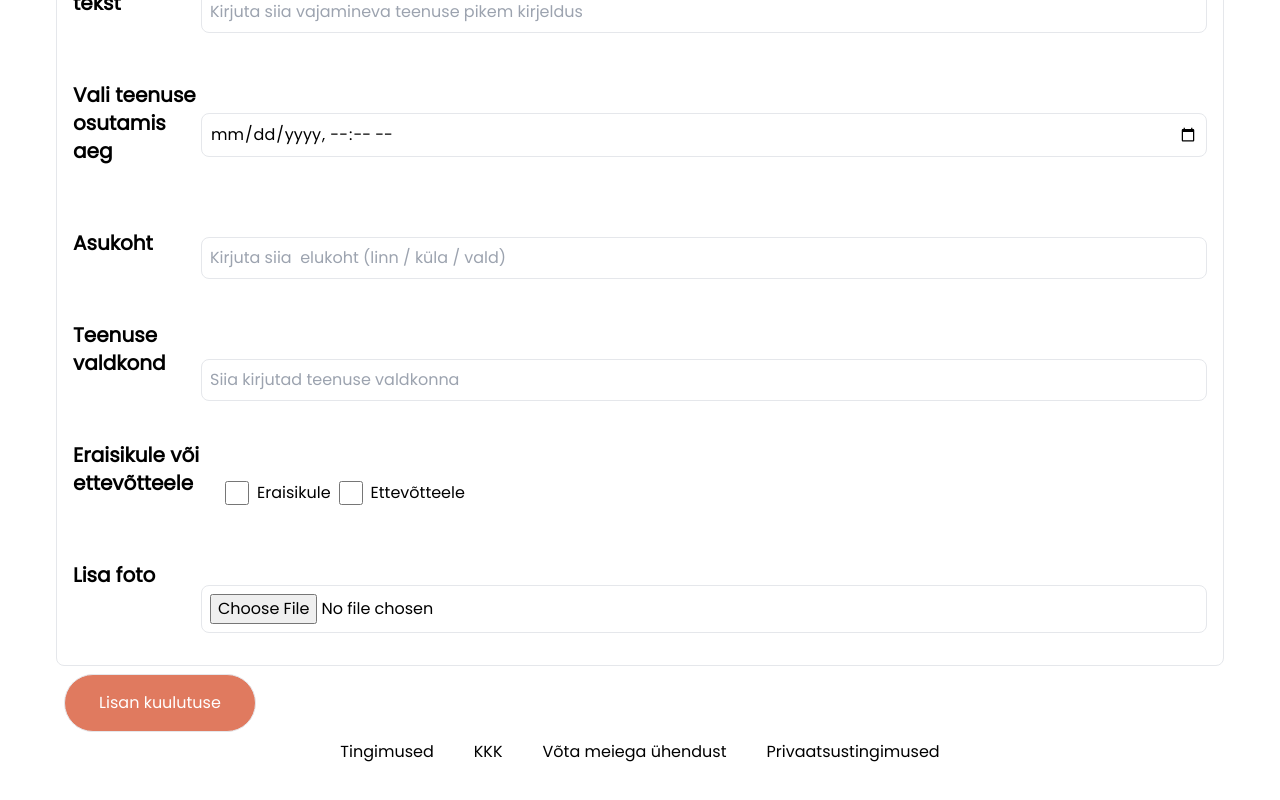
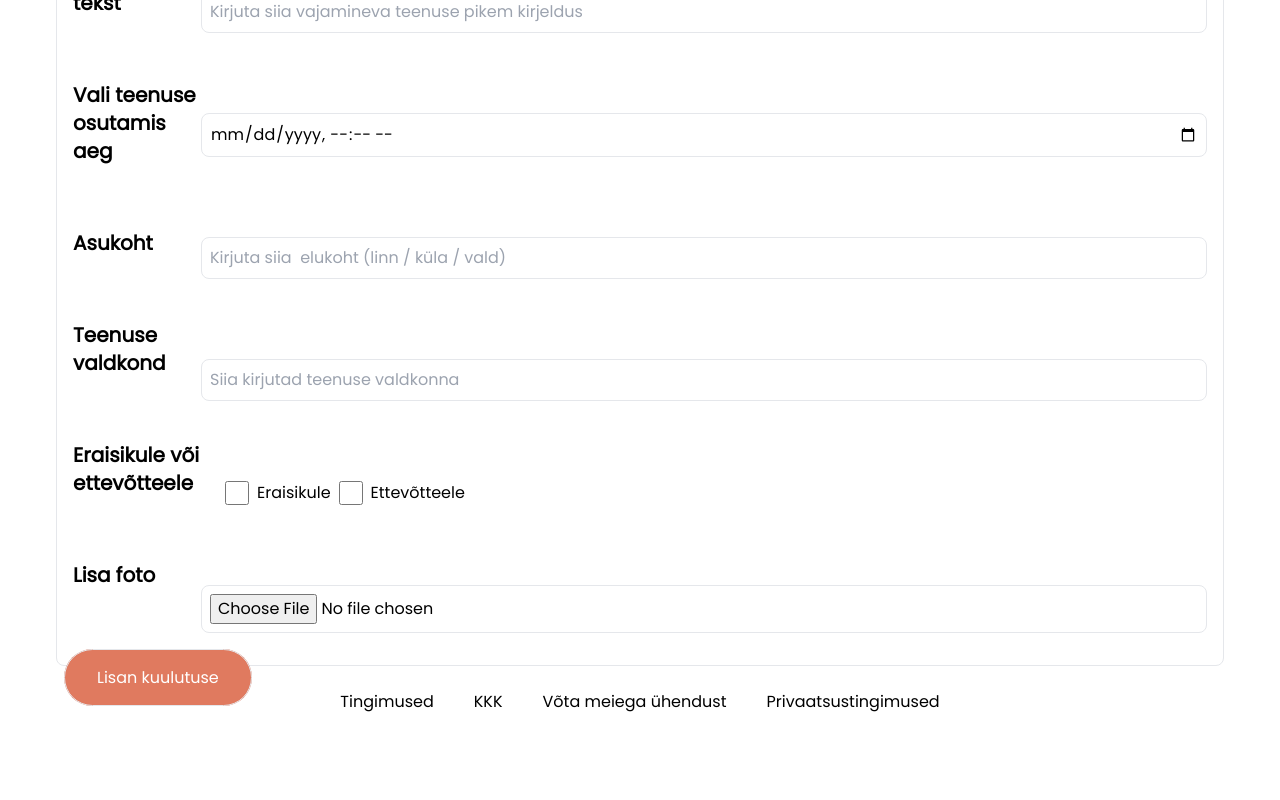
Before and after one commit to Maarma/tootasku, a Next.js app: page /lisauus in a window 1280 px wide. Shown: the part 556-1356 px from the top of the page. After the commit the page ends 1326 px from the top, so only its background shows below. Built offline with nearby package versions, Linux system fonts and the light colour scheme.

Commit message:
Lisasin lisa kuulutuse lingi

```diff
--- a/app/lisauus/page.jsx
+++ b/app/lisauus/page.jsx
@@ -1,3 +1,5 @@
+import Link from "next/link";
+
 const LisaUus = () => {
     return (
         <main className="px-12">
@@ -31,7 +33,7 @@ const LisaUus = () => {
                     </form>
                 </div>
             </div>
-            <button className="m-2 text-bold text-center rounded-full px-8 py-4 w-[12rem] text-[var(--white)] border-[1px] bg-[var(--orange)]">Lisan kuulutuse</button>
+        <Link href="/kuulutus/" className="m-2 text-bold text-center rounded-full px-8 py-4 w-[12rem] text-[var(--white)] border-[1px] bg-[var(--orange)]">Lisan kuulutuse</Link>
         </main>
      );
 }
```
